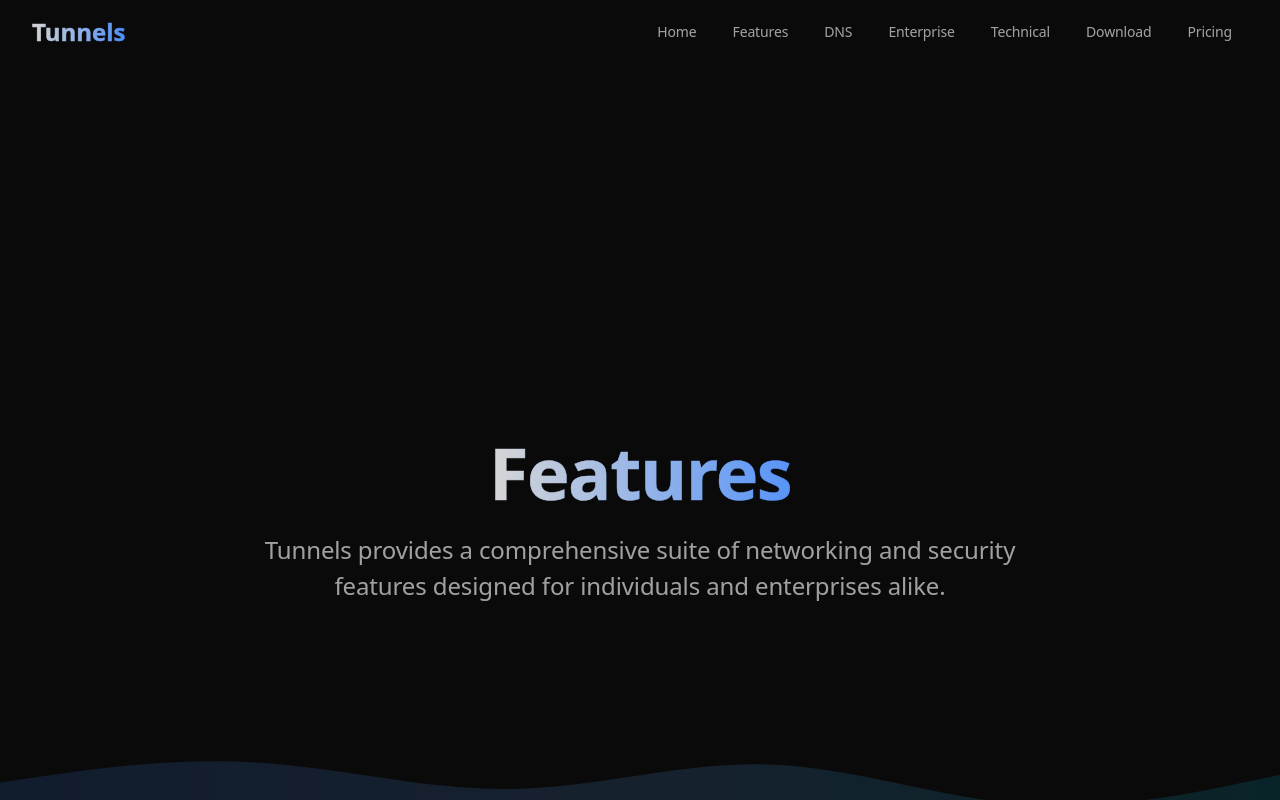
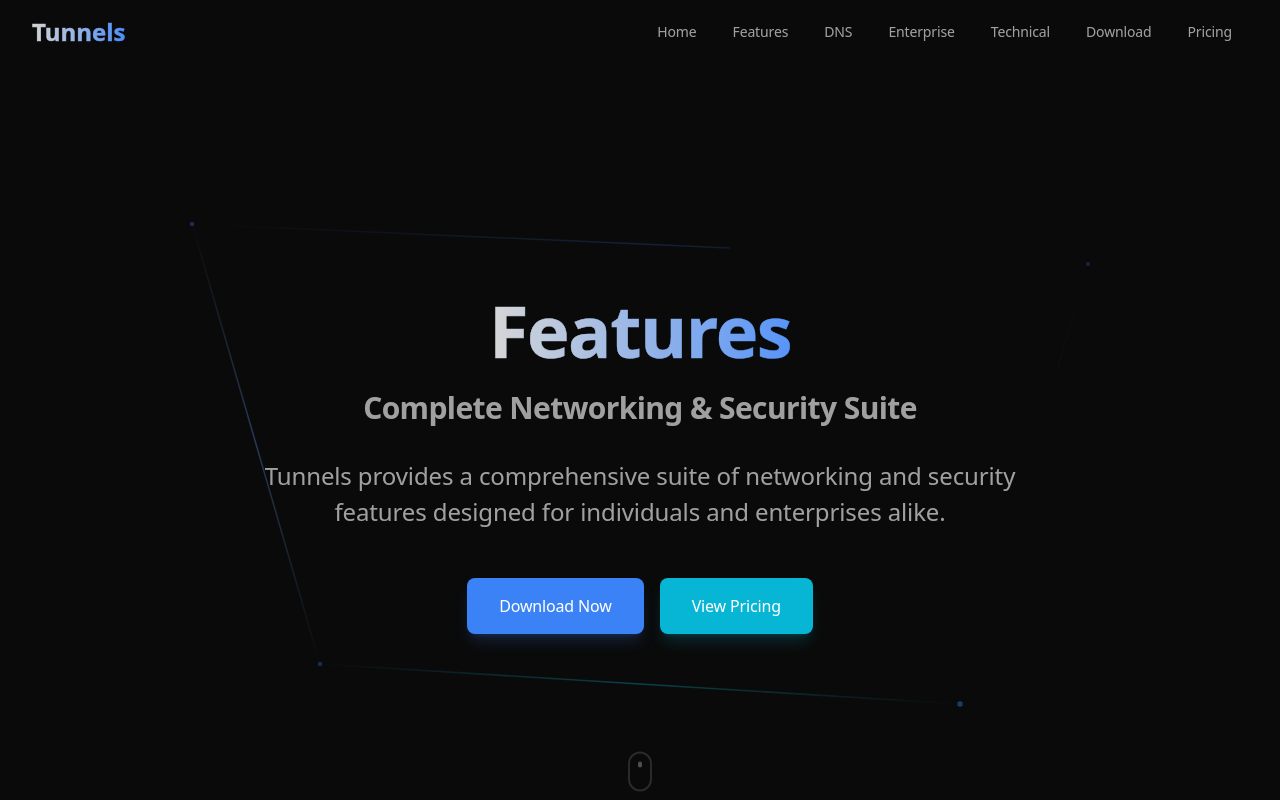
Before and after one commit to tunnels-is/web, a React (Vite) app: page /public in a window 1280 px wide. Shown: the top 800 px of the page. Built offline with nearby package versions, Linux system fonts and the light colour scheme.

Commit message:
feature section update

```diff
--- a/src/content/siteContent.jsx
+++ b/src/content/siteContent.jsx
@@ -752,7 +752,12 @@ export const personalVPNContent = {
 export const featuresContent = {
   hero: {
     title: "Features",
-    description: "Tunnels provides a comprehensive suite of networking and security features designed for individuals and enterprises alike."
+    subtitle: "Complete Networking & Security Suite",
+    description: "Tunnels provides a comprehensive suite of networking and security features designed for individuals and enterprises alike.",
+    buttons: [
+      { text: "Download Now", href: "/download", primary: true },
+      { text: "View Pricing", href: "/pricing", teal: true }
+    ]
   },
 
   basicFeatures: {
--- a/src/pages/Features.jsx
+++ b/src/pages/Features.jsx
@@ -19,12 +19,15 @@ const Features = () => {
   const enterpriseFeaturesData = enterpriseFeatures.features;
 
   return (
-    <div className="min-h-screen pt-20 pb-12">
+    <div className="min-h-screen">
       {/* Hero Section */}
       <HeroSimple
         title={hero.title}
+        subtitle={hero.subtitle}
         description={hero.description}
-        showWaves={true}
+        buttons={hero.buttons}
+        showNetworkLines={true}
+        showScrollIndicator={true}
       />
 
       {/* Basic Features */}
```
